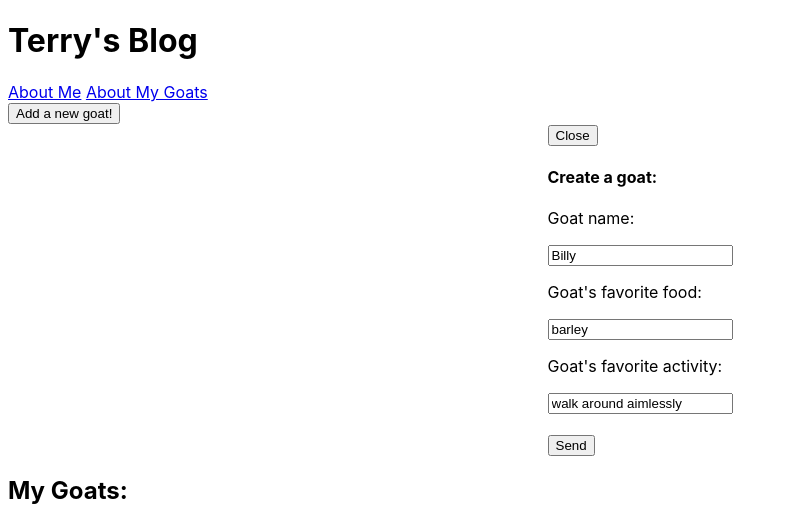
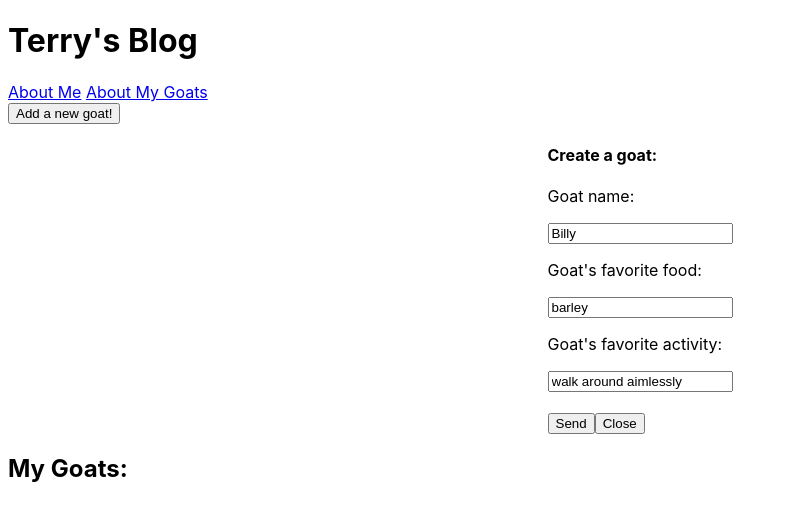
Before and after one commit to ze-e/clicmders-mvp, a React (Create React App) app: page / in a window 1280 px wide. Both pictures are taken after a click on the button "Add a new goat!". Shown: the top 506 px of the page, without its empty margins (0-788 px from the left). Built offline with nearby package versions, Linux system fonts and the light colour scheme.

Commit message:
improved goat generator

```diff
--- a/src/components/Popup/Popup.js
+++ b/src/components/Popup/Popup.js
@@ -33,7 +33,6 @@ function PopupWithForm(props) {
     <section className={`popup ${props.isOpen  && 'popup_opened'}`} >
       <div className="popup__container">
       <form className="popup__form" onSubmit={handleSubmit}>
-        <button className="popup__close" type="button" onClick={props.handleClose}>Close</button>
           <h4 className="popup__title">Create a goat:</h4>
 
           <p className="popup__input-label">Goat name:</p>
@@ -49,6 +48,7 @@ function PopupWithForm(props) {
           <input className="popup__input" type="text" name="activity" value={activity} onChange={handleActivity} placeholder="Enter your goat's favorite activity"></input>
           <br/><br/>
           <button className="popup__submit" type="submit">Send</button>
+          <button className="popup__close" type="button" onClick={props.handleClose}>Close</button>
       </form>
       </div>
     </section>
```
